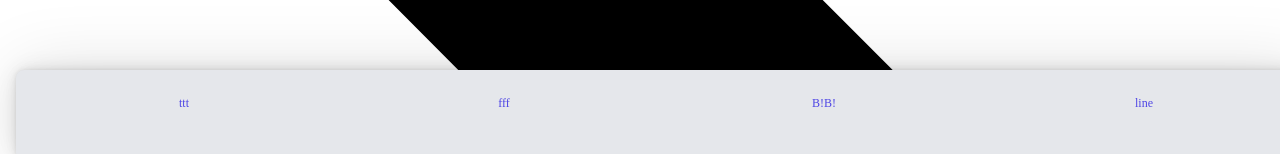
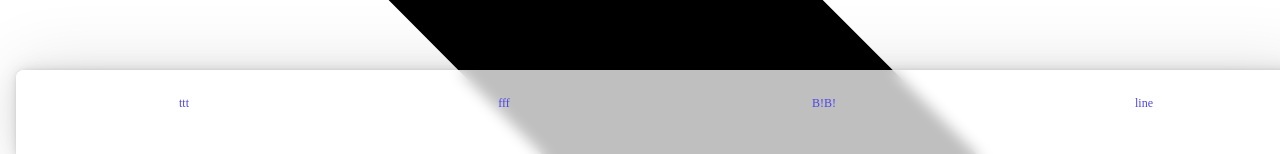
Before and after one commit to kght6123/mirai-live-everyone-share, a Nuxt app: page / in a window 1280 px wide. Shown: the part 631-785 px from the top of the page. Built offline with nearby package versions, Linux system fonts and the light colour scheme; what tailwindcss-dark-mode would draw is missing.

Commit message:
透明度を設定

```diff
--- a/components/FooterMenuBar.vue
+++ b/components/FooterMenuBar.vue
@@ -21,7 +21,7 @@ export default {
 
 <style>
 body {
-  padding-bottom: 50px;
+  padding-bottom: 75px;
 }
 </style>
 
@@ -35,8 +35,8 @@ body {
   width: 100%;
   display: flex;
   z-index: 998;
-  /* backdrop-filter: blur(7px); */
-  /* background: rgba(255, 255, 255, 0.1); */
+  backdrop-filter: blur(7px) !important;
+  background: rgba(255, 255, 255, 0.75) !important;
   box-shadow:
   0 0px 2px rgba(0, 0, 0, 0.034),
   0 0px 4.8px rgba(0, 0, 0, 0.048),
@@ -56,7 +56,7 @@ body {
   font-size: 12px;
 }
 .icon:hover, .icon:active, .icon:focus {
-  @apply bg-indigo-200;
+  @apply bg-indigo-200 opacity-50;
   /* background-color: rgba(255, 255, 255, 0.75); */
 }
 </style>
```
